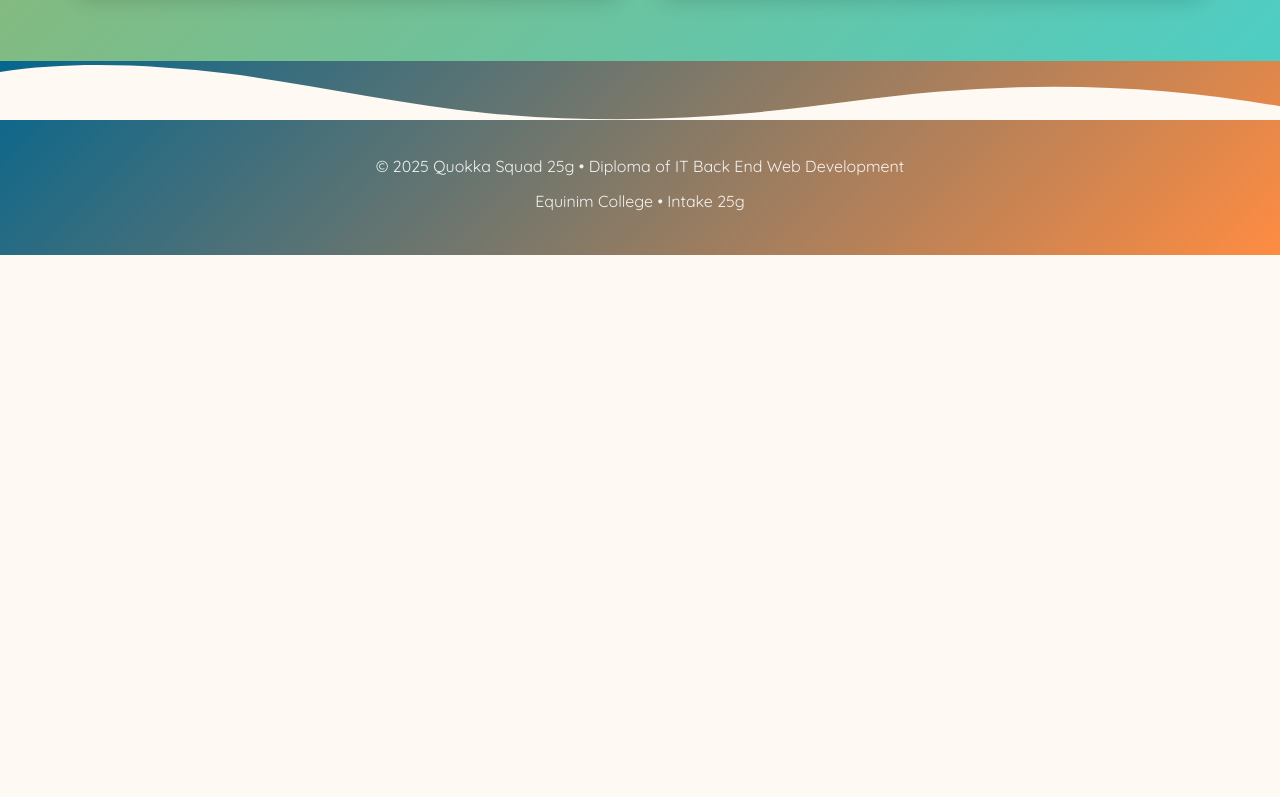
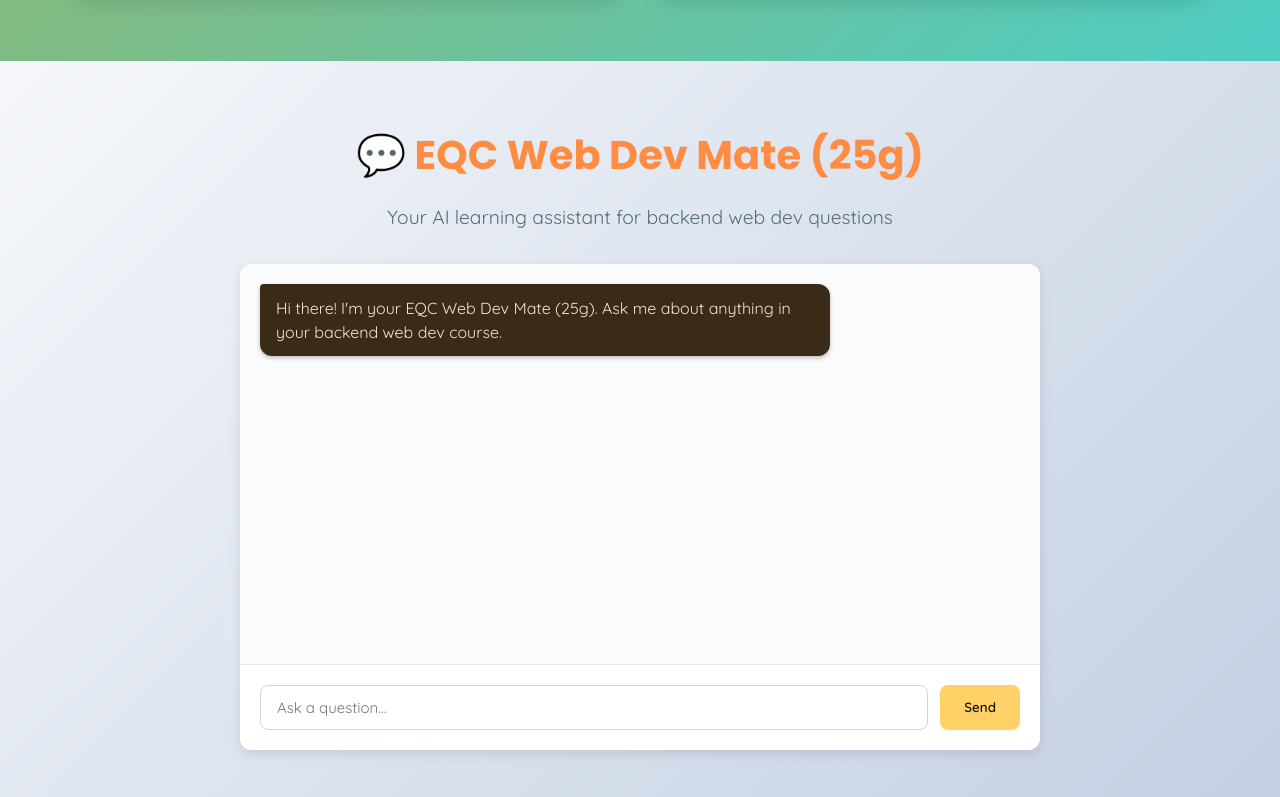
Before and after one commit to thedalycreative/webdev-25g, a plain HTML site: page index.html in a window 1280 px wide. Shown: the part 2863-3660 px from the top of the page. Before the commit the page ends 3118 px from the top, so only its background shows below. Drawn offline with Linux system fonts and the light colour scheme.

Commit message:
Add EQC Web Dev Mate chat section to homepage

```diff
--- a/index.html
+++ b/index.html
@@ -175,6 +175,20 @@
                 </div>
             </div>
         </section>
+
+        <section class="chat-section">
+            <div class="container">
+                <h2>💬 EQC Web Dev Mate (25g)</h2>
+                <p class="contact-intro">Your AI learning assistant for backend web dev questions</p>
+                <div class="chat-container">
+                    <div id="chat" class="chat"></div>
+                    <form id="chat-form">
+                        <input id="chat-input" type="text" placeholder="Ask a question…" autocomplete="off" required>
+                        <button type="submit">Send</button>
+                    </form>
+                </div>
+            </div>
+        </section>
     </main>
 
     <footer class="footer">
@@ -188,5 +202,61 @@
             <p>Equinim College • Intake 25g</p>
         </div>
     </footer>
+
+    <script>
+    // === CONFIG ===
+    const LOGGER_URL = "https://script.google.com/macros/s/AKfycbx_C0KmAw2JA6JhF0qhIEYRz1PQluODLD8efQM0v4XmE82bS9OAR-AwYItS3Xoyd-ZI/exec";
+    const sessionId = crypto.randomUUID();
+
+    // === CHAT FUNCTIONALITY ===
+    const chatEl = document.getElementById("chat");
+    const formEl = document.getElementById("chat-form");
+    const inputEl = document.getElementById("chat-input");
+
+    function addMsg(text, who) {
+      const row = document.createElement("div");
+      row.className = "row";
+      const msg = document.createElement("div");
+      msg.className = "msg " + who;
+      msg.textContent = text;
+      row.appendChild(msg);
+      chatEl.appendChild(row);
+      chatEl.scrollTop = chatEl.scrollHeight;
+    }
+
+    formEl.addEventListener("submit", async (e) => {
+      e.preventDefault();
+      const q = inputEl.value.trim();
+      if (!q) return;
+      addMsg(q, "u");
+      inputEl.value = "";
+
+      // Simulate response from EQC Web Dev Mate (placeholder for now)
+      const reply = "Thanks for your question! (This is where EQC Web Dev Mate's reply will appear.)";
+
+      addMsg(reply, "a");
+
+      // === LOG TO GOOGLE SHEETS ===
+      try {
+        await fetch(LOGGER_URL, {
+          method: "POST",
+          headers: { "Content-Type": "application/json" },
+          body: JSON.stringify({
+            student_id: "auto-logged",
+            topic: "general",
+            question: q,
+            response_summary: reply.slice(0, 300),
+            resources_links: [],
+            session_id: sessionId
+          }),
+          mode: "no-cors"
+        });
+      } catch (err) {
+        console.error("Logging error:", err);
+      }
+    });
+
+    addMsg("Hi there! I'm your EQC Web Dev Mate (25g). Ask me about anything in your backend web dev course.", "a");
+    </script>
 </body>
 </html>
--- a/styles.css
+++ b/styles.css
@@ -473,6 +473,121 @@ section h2 {
     opacity: 0.9;
 }
 
+/* Chat Section */
+.chat-section {
+    padding: 60px 20px;
+    background: linear-gradient(135deg, #f5f7fa 0%, #c3cfe2 100%);
+}
+
+.chat-section h2 {
+    text-align: center;
+    margin-bottom: 12px;
+    color: var(--primary-color);
+}
+
+.chat-section .contact-intro {
+    text-align: center;
+    color: #546e7a;
+    margin-bottom: 30px;
+}
+
+.chat-container {
+    max-width: 800px;
+    margin: 0 auto;
+    background: var(--white);
+    border-radius: 12px;
+    box-shadow: 0 4px 12px rgba(0, 0, 0, 0.1);
+    overflow: hidden;
+}
+
+.chat {
+    padding: 20px;
+    background: #fafbfc;
+    min-height: 400px;
+    max-height: 500px;
+    overflow-y: auto;
+    display: flex;
+    flex-direction: column;
+    gap: 12px;
+}
+
+.row {
+    display: flex;
+    gap: 10px;
+}
+
+.msg {
+    padding: 12px 16px;
+    border-radius: 12px;
+    max-width: 75%;
+    white-space: pre-wrap;
+    word-wrap: break-word;
+    line-height: 1.5;
+}
+
+.u {
+    background: var(--accent-color);
+    color: #1a120a;
+    align-self: flex-end;
+    border-top-right-radius: 4px;
+    box-shadow: 0 2px 4px rgba(240, 163, 74, 0.3);
+}
+
+.a {
+    background: #3a2a18;
+    color: #f9e4c6;
+    align-self: flex-start;
+    border-top-left-radius: 4px;
+    box-shadow: 0 2px 4px rgba(58, 42, 24, 0.3);
+}
+
+#chat-form {
+    display: grid;
+    grid-template-columns: 1fr auto;
+    gap: 12px;
+    padding: 20px;
+    background: var(--white);
+    border-top: 1px solid #e1e4e8;
+}
+
+#chat-input {
+    padding: 12px 16px;
+    border-radius: 8px;
+    border: 1px solid #d1d5db;
+    background: var(--white);
+    color: #1f2937;
+    font-size: 15px;
+    font-family: inherit;
+}
+
+#chat-input:focus {
+    outline: none;
+    border-color: var(--accent-color);
+    box-shadow: 0 0 0 3px rgba(240, 163, 74, 0.1);
+}
+
+#chat-form button {
+    padding: 12px 24px;
+    border-radius: 8px;
+    border: none;
+    background: var(--accent-color);
+    color: #1a120a;
+    font-weight: 600;
+    cursor: pointer;
+    font-family: inherit;
+    transition: all 0.2s ease;
+}
+
+#chat-form button:hover {
+    background: #e89535;
+    transform: translateY(-1px);
+    box-shadow: 0 4px 8px rgba(240, 163, 74, 0.3);
+}
+
+#chat-form button:active {
+    transform: translateY(0);
+}
+
 /* Responsive Design */
 @media (max-width: 768px) {
     .nav-links {
```
